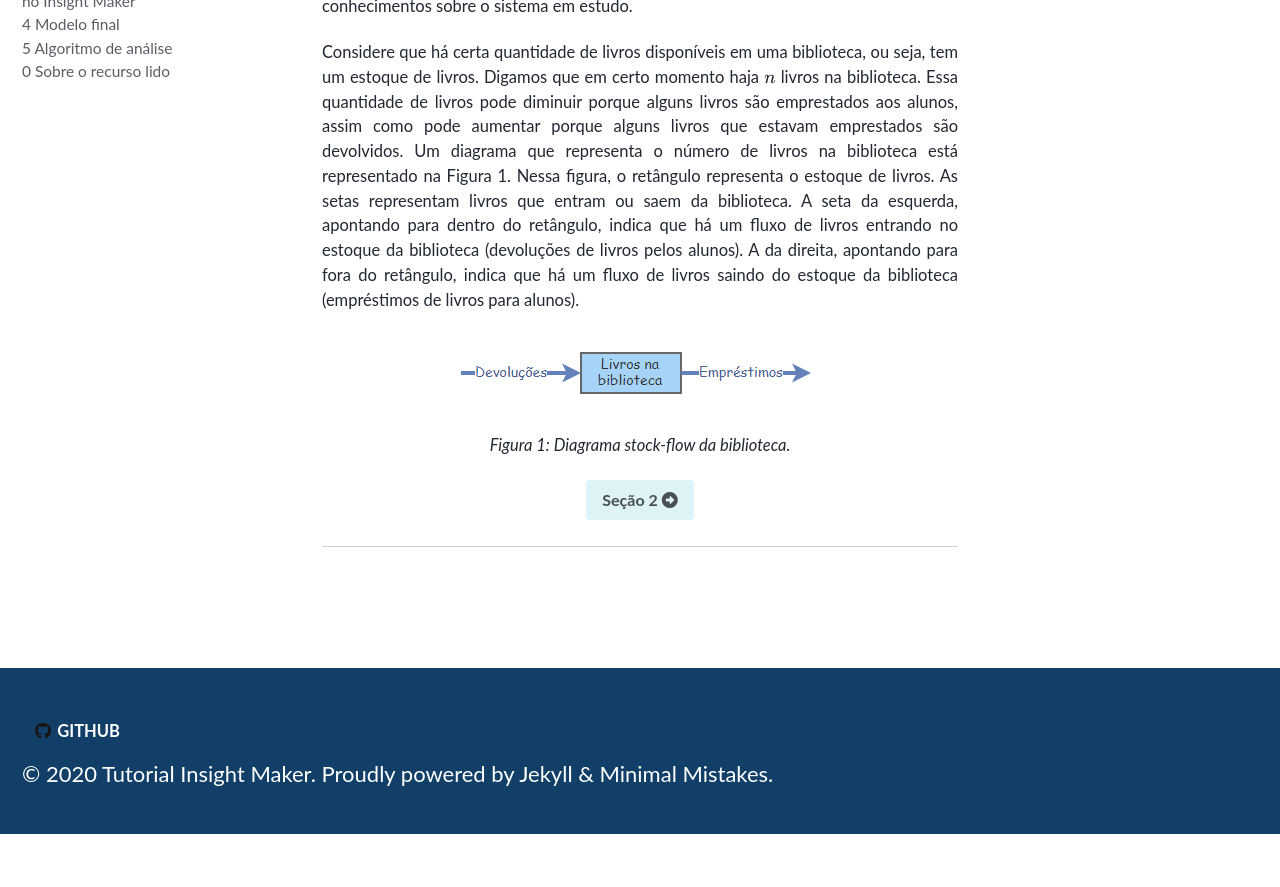
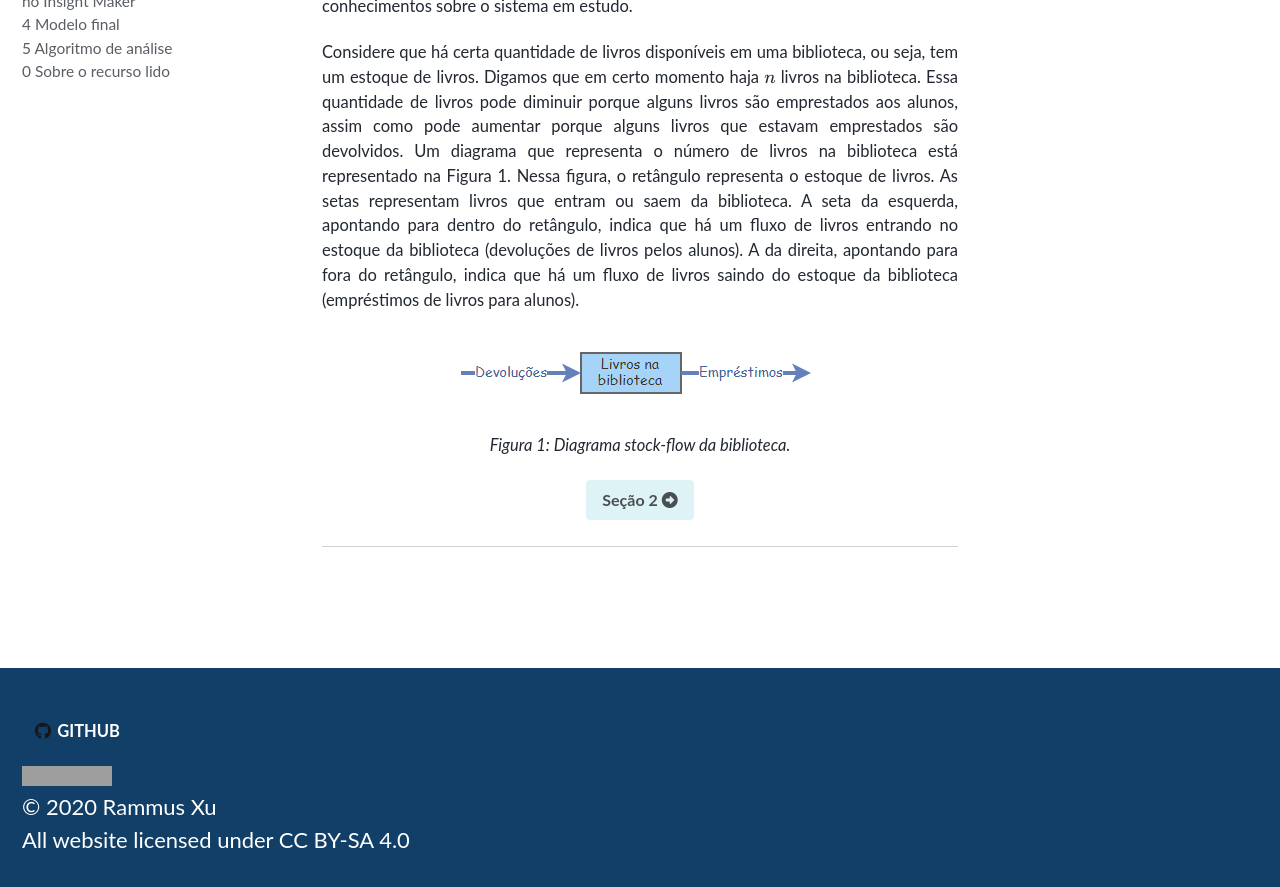
Before and after one commit to milenalauschner/MM, a Jekyll site: the page built from index.md, in a window 1280 px wide and 900 px high, scrolled down 666 px. Shown: the top 887 px of the window. Built offline with Jekyll 4.4.1, drawn with Linux system fonts in a browser that asks for light colours; cached includes are drawn as plain includes; nearby versions of some CDN libraries; some web fonts are replaced; formulas are drawn with MathJax 3; before the commit the page ends 1500 px from its top, so only the background shows below that; grey boxes are pictures that could not be loaded.

Commit message:
Update footer.html

```diff
--- a/_includes/footer.html
+++ b/_includes/footer.html
@@ -14,4 +14,10 @@
    </ul>
 </div>
 
-<div class="page__footer-copyright">&copy; {{ site.time | date: '%Y' }} {{ site.name | default: site.title }}. {{ site.data.ui-text[site.locale].powered_by | default: "Powered by" }} <a href="https://jekyllrb.com" rel="nofollow">Jekyll</a> &amp; <a href="https://mademistakes.com/work/minimal-mistakes-jekyll-theme/" rel="nofollow">Minimal Mistakes</a>.</div>
+<div class="outer">
+    <div id="footer-info" class="inner">
+      <img src="https://licensebuttons.net/l/by-sa/3.0/88x31.png" alt="CC BY-SA"><br>
+      &copy; 2020 Rammus Xu<br>
+      All website licensed under <a href="https://creativecommons.org/licenses/by-sa/4.0/" target="_blank"> CC BY-SA 4.0</a>
+    </div>
+  </div>
```
